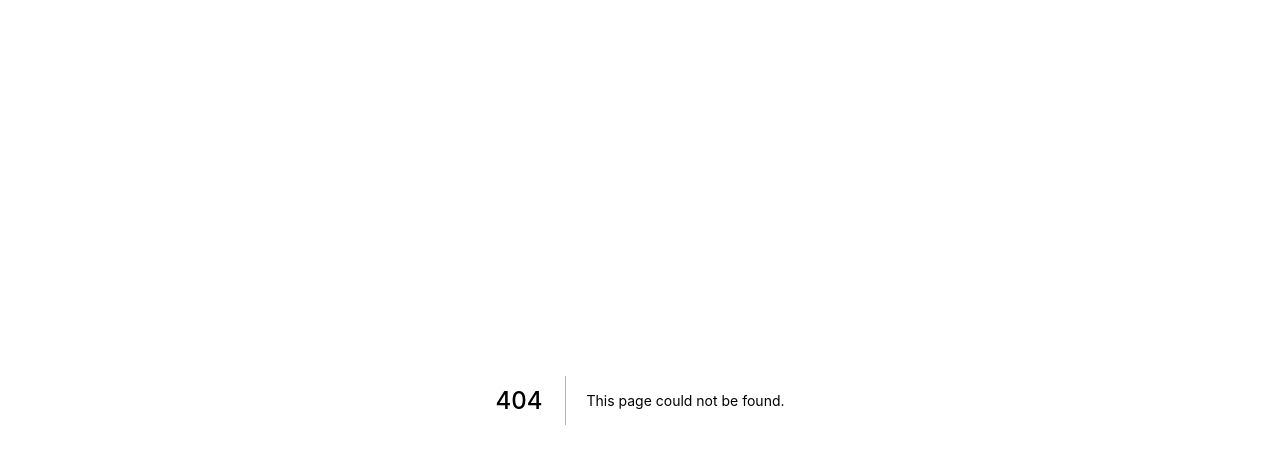
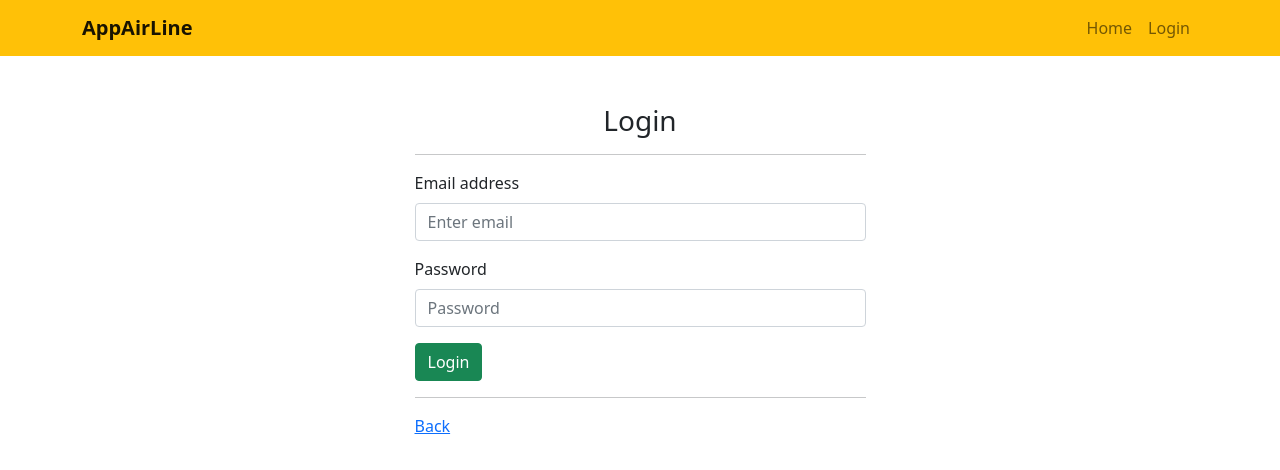
Before and after one commit to wahyu2602/airline-nextjs, a Next.js app: page /login in a window 1280 px wide. Before the commit this address had no page. Shown: the top 470 px of the page. Built offline with nearby package versions, Linux system fonts and the light colour scheme.

Commit message:
create page login

```diff
--- a/components/navbar/navbar.component.js
+++ b/components/navbar/navbar.component.js
@@ -1,15 +1,24 @@
 import { Navbar, Container, Nav } from "react-bootstrap"
+import Link from "next/link"
 
 export default function NavBar() {
   return (
     <Navbar bg="warning" expand="lg" variant="light">
       <Container>
-        <Navbar.Brand href="#home" className="fw-bold">AppAirLine</Navbar.Brand>
+        <Link href="/">
+          <Navbar.Brand href="/" className="fw-bold">
+            AppAirLine
+          </Navbar.Brand>
+        </Link>
         <Navbar.Toggle aria-controls="basic-navbar-nav" />
         <Navbar.Collapse id="basic-navbar-nav">
           <Nav className="ms-auto">
-            <Nav.Link href="/">Home</Nav.Link>
-            <Nav.Link href="#link">Login</Nav.Link>
+            <Link href="/">
+              <Nav.Link href="/">Home</Nav.Link>
+            </Link>
+            <Link href="/login">
+              <Nav.Link href="/login">Login</Nav.Link>
+            </Link>
           </Nav>
         </Navbar.Collapse>
       </Container>
--- a/lib/redux/constanta/index.js
+++ b/lib/redux/constanta/index.js
@@ -1,5 +1,6 @@
 export const actionType = {
   GET_PASSENGERS: 'GET_PASSENGERS',
   GET_TOTAL_ALL_PAGES: 'GET_TOTAL_ALL_PAGES',
-  GET_PASSENGER_ID: 'GET_PASSENGER_ID'
+  GET_PASSENGER_ID: 'GET_PASSENGER_ID',
+  GET_PAGE_SIZE: 'GET_PAGE_SIZE'
 }
--- a/lib/redux/reducer/index.js
+++ b/lib/redux/reducer/index.js
@@ -3,11 +3,13 @@ import { actionType } from "../constanta";
 const initialState = {
   passengers: [],
   passenger: null,
-  totalPassengers: null,
-  totalPages: null,
   setTotalPages: {
     totalPages: null,
     totalPassengers: null
+  },
+  setPageSize: {
+    page: null,
+    size: null
   }
 }
 
@@ -32,6 +34,14 @@ const rootReducer = (state = initialState, action) => {
         ...state,
         passenger: passenger
       }
+    case actionType.GET_PAGE_SIZE:
+      return {
+        ...state,
+        setPageSize: {
+          page: action.payload.page,
+          size: action.payload.size
+        }
+      }
     default:
       return state;
   }
--- a/pages/api/passenger/[id].js
+++ b/pages/api/passenger/[id].js
@@ -1,9 +1,11 @@
+const baseUrl = process.env.BASE_URL;
+
 export default async function handler(req, res) {
   const { id } = req.query;
   const header = req.headers;
-  const tokenName = header.xsrfheadername;
+  const tokenName = header.referer;
 
-  if (tokenName == process.env.TOKEN_NAME && req.method == 'GET') {
+  if (tokenName == baseUrl && req.method == 'GET') {
     const fetchData = await fetch(`https://api.instantwebtools.net/v1/passenger/${id}`);
     const response = await fetchData.json();
     const data = response;
--- /dev/null
+++ b/pages/login.js
@@ -0,0 +1,38 @@
+import Layout from "../components/layout/layout.component"
+import { Container, Row, Col, Form, Button } from "react-bootstrap";
+import Link from "next/link";
+
+function Login() {
+  return (
+    <Layout title="LOGIN">
+      <Container>
+        <Row className="justify-content-center my-5">
+          <Col md={5}>
+            <h3 className="mb-2 text-center">Login</h3>
+            <hr />
+            <Form>
+              <Form.Group className="mb-3" controlId="formBasicEmail">
+                <Form.Label>Email address</Form.Label>
+                <Form.Control type="email" placeholder="Enter email" />
+              </Form.Group>
+
+              <Form.Group className="mb-3" controlId="formBasicPassword">
+                <Form.Label>Password</Form.Label>
+                <Form.Control type="password" placeholder="Password" />
+              </Form.Group>
+              <Button variant="success" type="submit">
+                Login
+              </Button>
+            </Form>
+            <hr />
+            <Link href="/">
+              <a>Back</a>
+            </Link>
+          </Col>
+        </Row>
+      </Container>
+    </Layout>
+  )
+}
+
+export default Login;
```
Also changed, not shown: lib/redux/dispatch/index.js (+10 -0 lines), pages/index.js (+24 -10 lines), pages/passenger/details.js (+4 -4 lines), 1 other file (tests, documents, lock files or other folders).
